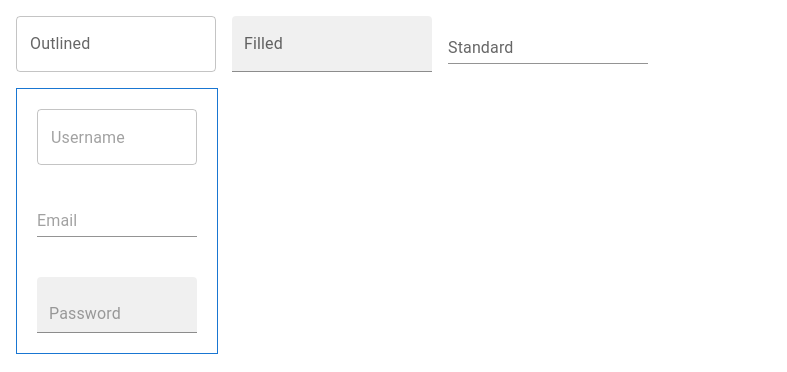
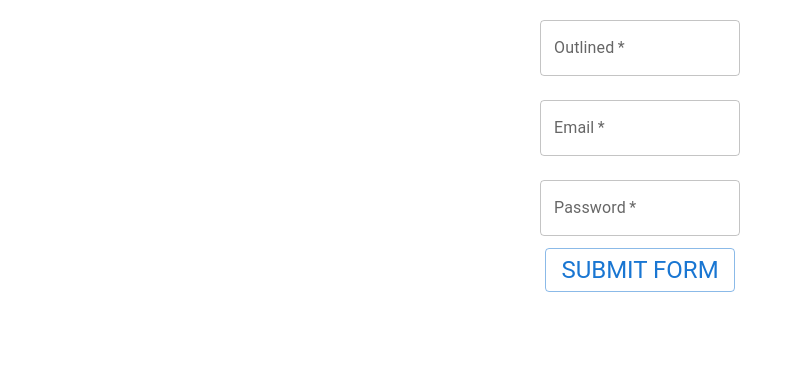
Before and after one commit to MostafaMohammadi1989/MUI, a React (Create React App) app: page / in a window 1280 px wide. Shown: the top 372 px of the page, without its empty margins (0-787 px from the left). Built offline with nearby package versions, Linux system fonts and the light colour scheme.

Commit message:
create a form and use the testfield, box, button, typography and style css

```diff
--- a/src/App.js
+++ b/src/App.js
@@ -2,7 +2,8 @@ import * as React from "react";
 // import Typography from "./components/typographyTest";
 // import Button from "./components/buttonTest";
 // import Box from "./components/boxTest";
-import TextFields from "./components/TextField";
+// import TextFields from "./components/TextField";
+import Formtextfield from "./components/formTextField";
 
 function App() {
   return (
@@ -10,7 +11,8 @@ function App() {
       {/* <Typography /> */}
       {/* <Button /> */}
       {/* <Box /> */}
-      <TextFields />
+      {/* <TextFields /> */}
+      <Formtextfield />
     </div>
   );
 }
--- /dev/null
+++ b/src/components/formTextField.js
@@ -0,0 +1,51 @@
+import * as React from "react";
+import { TextField, Button, Typography, Box } from "@mui/material";
+import styled, { css } from "styled-components";
+
+export default function FormTextField() {
+  return (
+    <div>
+      <Box
+        noValidate
+        autoComplete="off"
+        component="form"
+        sx={{
+          "& .MuiTextField-root": { m: 1.5, width: "25ch" },
+          display: "flex",
+          flexDirection: "column",
+          alignItems: "center",
+        }}
+      >
+        <TextField
+          id="username"
+          type={"text"}
+          placeholder="Username"
+          variant="outlined"
+          label="Outlined"
+          required
+        />
+        <TextField
+          id="email"
+          type={"email"}
+          placeholder="Email"
+          variant="outlined"
+          label="Email"
+          required
+        />
+        <TextField
+          id="password"
+          type={"password"}
+          placeholder="Password"
+          variant="outlined"
+          label="Password"
+          required
+        />
+        <Button variant="outlined" type="submit">
+          <Typography variant="h5" component="h5">
+            Submit Form
+          </Typography>
+        </Button>
+      </Box>
+    </div>
+  );
+}
```
